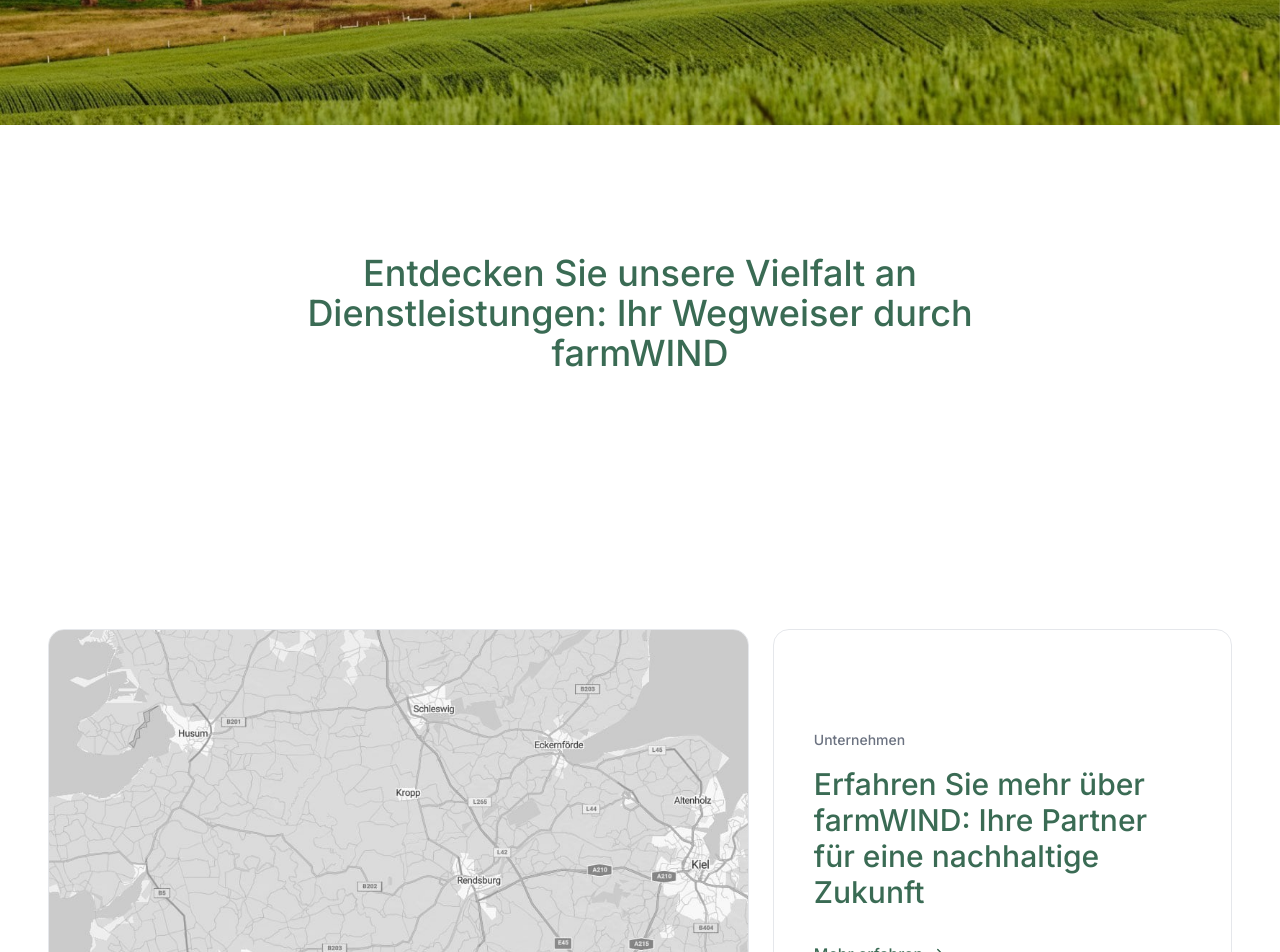
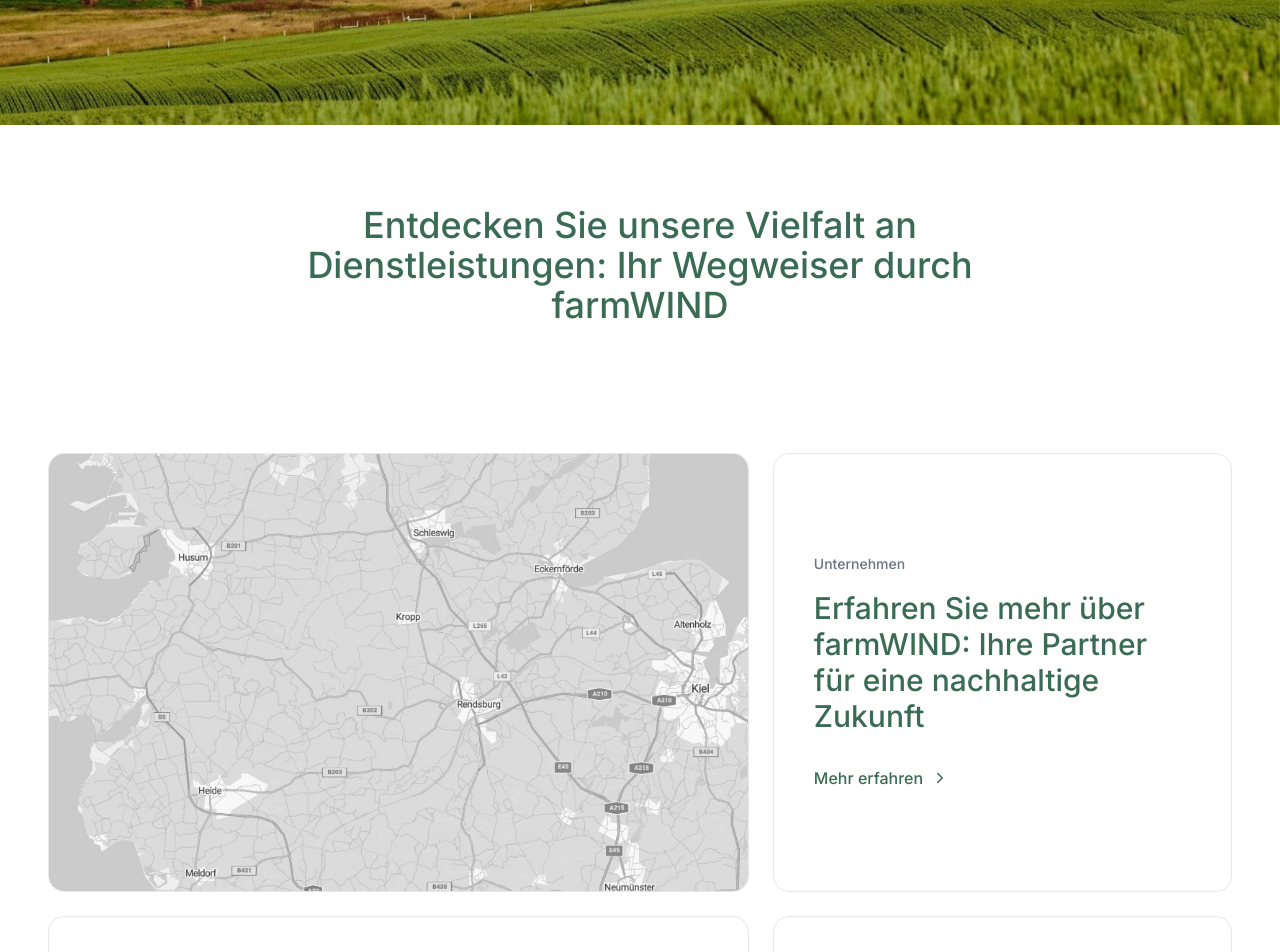
Before and after one commit to Arin2408/Farmwind, a React (Vite) app: page / in a window 1280 px wide. Shown: the part 1160-2112 px from the top of the page. Built offline with nearby package versions, Linux system fonts and the light colour scheme.

Commit message:
style: reduce bottom gap of sections in Home page

```diff
--- a/src/pages/Home.tsx
+++ b/src/pages/Home.tsx
@@ -84,7 +84,7 @@ export default function Home() {
       </section>
 
       {/* Services Introduction */}
-      <section className="py-24 lg:py-32 px-6 lg:px-12 bg-white">
+      <section className="pt-12 pb-12 lg:pt-20 lg:pb-20 px-6 lg:px-12 bg-white">
         <div className="max-w-[1400px] mx-auto text-center">
           <h2 className="text-2xl sm:text-3xl lg:text-4xl font-medium text-[#3A6B54] leading-relaxed max-w-3xl mx-auto animate-fade-in-up">
             Entdecken Sie unsere Vielfalt an Dienstleistungen: Ihr Wegweiser durch farmWIND
@@ -92,8 +92,9 @@ export default function Home() {
         </div>
       </section>
 
+
       {/* Bento Grid Section */}
-      <section className="py-12 lg:py-32 px-6 lg:px-12 bg-white">
+      <section className="pt-8 pb-12 lg:pt-12 lg:pb-16 px-6 lg:px-12 bg-white">
         <div className="max-w-[1400px] mx-auto">
           <div className="grid grid-cols-1 lg:grid-cols-5 gap-6">
             {/* Map Card - Spans 3 columns */}
```
